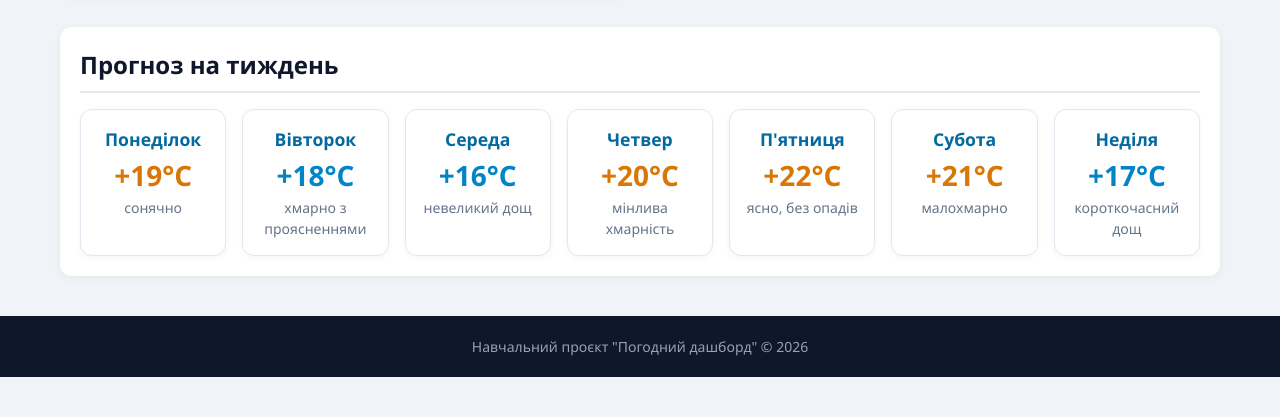
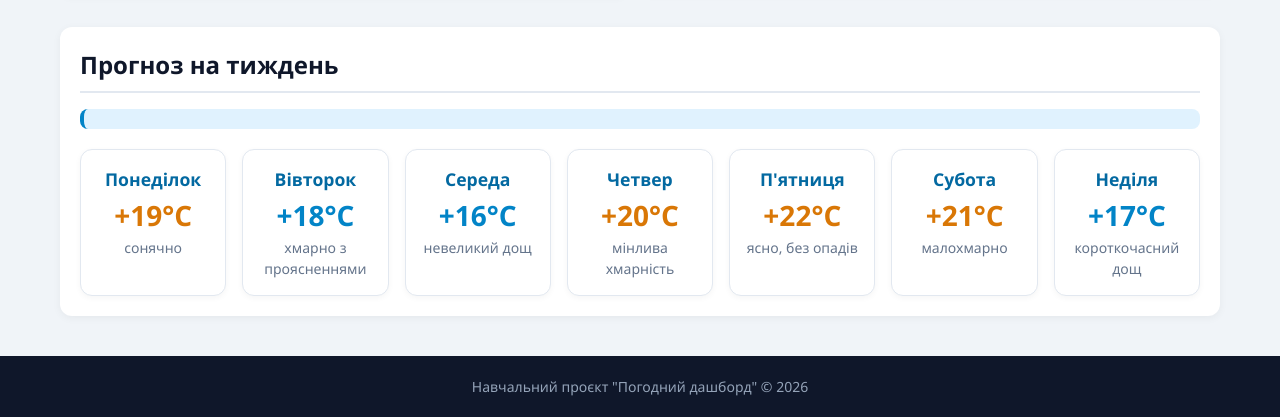
Before and after one commit to oleksandr856/weather-dashboard, a plain HTML site: page index.html in a window 1280 px wide. Shown: the part 400-817 px from the top of the page. Drawn offline with Linux system fonts and the light colour scheme.

Commit message:
Оновлено style.css: додано стилі для .avg-temp-info та морозного класу .cold

```diff
--- a/css/style.css
+++ b/css/style.css
@@ -196,6 +196,17 @@ section h2 {
   color: #f1f5f9;
 }
 
+.avg-temp-info {
+  font-size: 1rem;
+  font-weight: 600;
+  color: #0369a1;
+  background-color: #e0f2fe;
+  padding: 10px 14px;
+  border-radius: 8px;
+  border-left: 4px solid #0284c7;
+  margin-bottom: 20px;
+}
+
 .forecast-grid {
   display: grid;
   grid-template-columns: 1fr;
@@ -215,6 +226,11 @@ section h2 {
 .card:hover {
   transform: translateY(-3px);
   box-shadow: 0 8px 14px rgba(0, 0, 0, 0.08);
+}
+
+.card.cold {
+  background-color: #f0f9ff;
+  border: 2px solid #38bdf8;
 }
 
 .card h3 {
```
